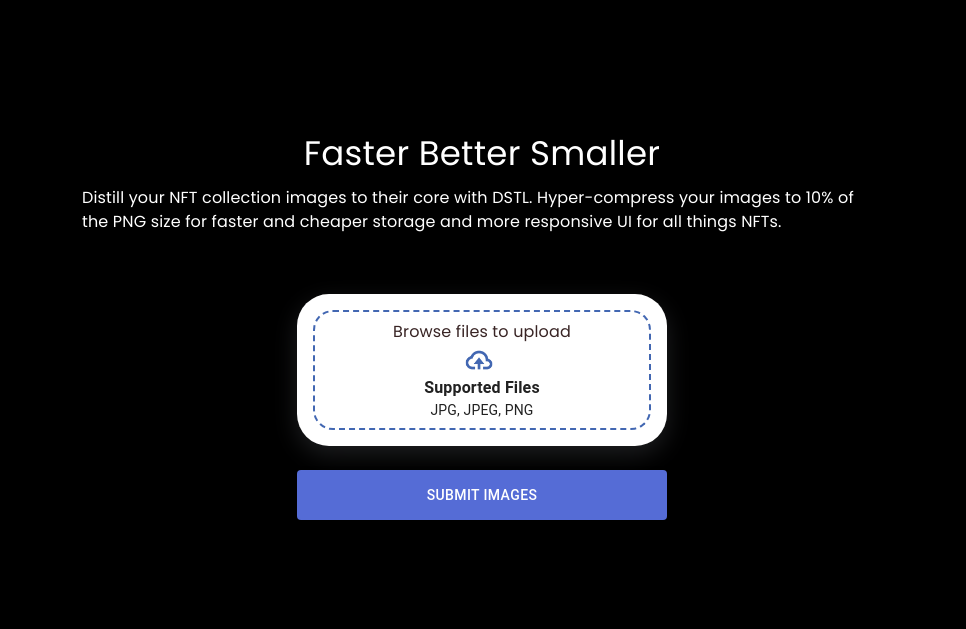
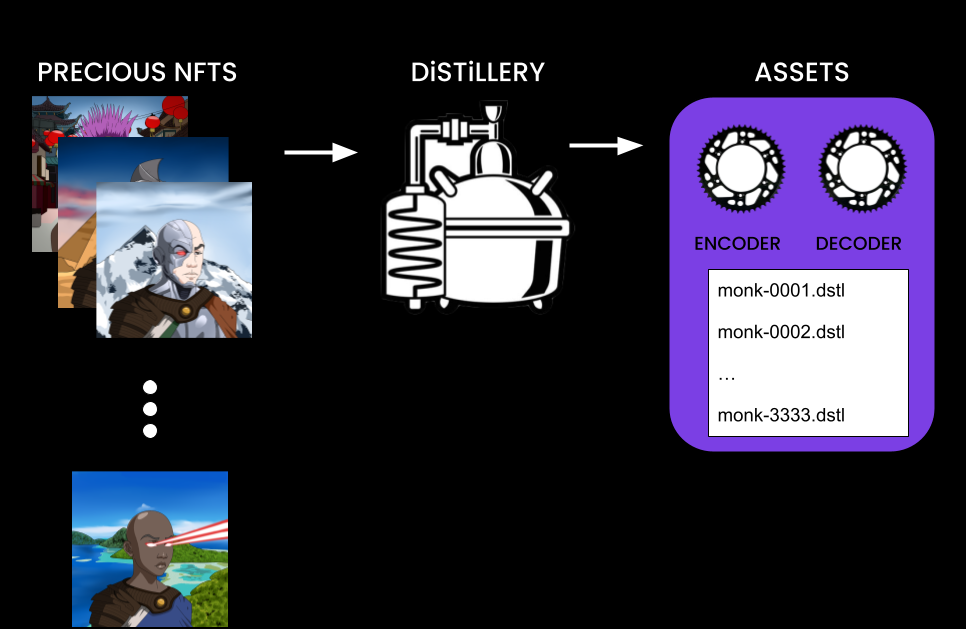
Before and after one commit to Santiago868/graph-hack-2022, a React (Create React App) app in the folder my-app/: page / in a window 1280 px wide. Shown: the part 866-1495 px from the top of the page, without its empty margins (158-1124 px from the left). Built offline with nearby package versions, Linux system fonts and the light colour scheme.

Commit message:
moved block working button

```diff
--- a/my-app/src/pages/Home/index.tsx
+++ b/my-app/src/pages/Home/index.tsx
@@ -47,6 +47,14 @@
     uploadImage(formData);
   };
 
+  const handleClick = () => {
+
+      setTimeout(() => {
+          window.location.href = "https://mumbai.polygonscan.com/address/0x177F8A18cEf0cdDdaa7F5BB28a0FBcB38FA4699c"
+      }, 5000);
+  }
+
+
   return (
     <ThemeProvider theme={theme}>
       <CssBaseline />
@@ -87,60 +95,7 @@
         </Box>
       </Container>
       <CssBaseline />
-      <Container maxWidth={false} className='background'>
-        <Box
-          display='flex'
-          flexDirection='column'
-          sx={{
-            justifyContent: 'center',
-            alignItems: 'center',
-            height: '100vh',
-          }}
-        >
-            <Typography
-                  className="text"
-                  textAlign='left'
-                  variant='h4'
-                  component='h1'
-                  gutterBottom
-                  fontFamily='Poppins'
-                >
-                  Faster Better Smaller
-            </Typography>
-            <Typography
-                  className="holder2"
-                  textAlign='left'
-                  fontFamily='Poppins'
-                  sx={{
-                    marginBottom: '60px'
-                  }}
-                >
-                   Distill your NFT collection images to their core with DSTL. Hyper-compress your images to 10% of the PNG size for faster and cheaper storage and more responsive UI for all things NFTs.
-            </Typography>
-          <Box display='flex' flexDirection='column' sx={{ width: '30%' }}>
-            {/* Single Image Upload */}
-            <FormProvider {...methods}>
-              <Box
-                component='form'
-                noValidate
-                autoComplete='off'
-                onSubmit={methods.handleSubmit(onSubmitHandler)}
-              >
 
-                <FileUpload limit={3} multiple name='images' />
-                <Button
-                  variant='contained'
-                  type='submit'
-                  fullWidth
-                  sx={{ py: '0.8rem', my: 2 }}
-                >
-                  Submit Images
-                </Button>
-              </Box>
-            </FormProvider>
-          </Box>
-        </Box>
-      </Container>
       <Container maxWidth={false} className='background' style={{paddingTop: '50px', paddingBottom: '50px'}}>
         <Box
           display='flex'
@@ -209,9 +164,29 @@
           sx={{
             justifyContent: 'center',
             alignItems: 'center',
-            height: '50vh',
+            height: '100vh',
           }}
         >
+            <Typography
+                  className="text"
+                  textAlign='left'
+                  variant='h4'
+                  component='h1'
+                  gutterBottom
+                  fontFamily='Poppins'
+                >
+                  Faster Better Smaller
+            </Typography>
+            <Typography
+                  className="holder2"
+                  textAlign='left'
+                  fontFamily='Poppins'
+                  sx={{
+                    marginBottom: '60px'
+                  }}
+                >
+                   Distill your NFT collection images to their core with DSTL. Hyper-compress your images to 10% of the PNG size for faster and cheaper storage and more responsive UI for all things NFTs.
+            </Typography>
           <Box display='flex' flexDirection='column' sx={{ width: '30%' }}>
             {/* Single Image Upload */}
             <FormProvider {...methods}>
@@ -221,14 +196,16 @@
                 autoComplete='off'
                 onSubmit={methods.handleSubmit(onSubmitHandler)}
               >
+
+                <FileUpload limit={3} multiple name='images' />
                 <Button
+                  type="submit"
+                  onClick={handleClick}
                   variant='contained'
-                  type='submit'
                   fullWidth
                   sx={{ py: '0.8rem', my: 2 }}
-                  href="https://mumbai.polygonscan.com/address/0x177F8A18cEf0cdDdaa7F5BB28a0FBcB38FA4699c"
                 >
-                  MINT NOW
+                  Submit Images
                 </Button>
               </Box>
             </FormProvider>
```
Also changed, not shown: 1 other file (tests, documents, lock files or other folders).
